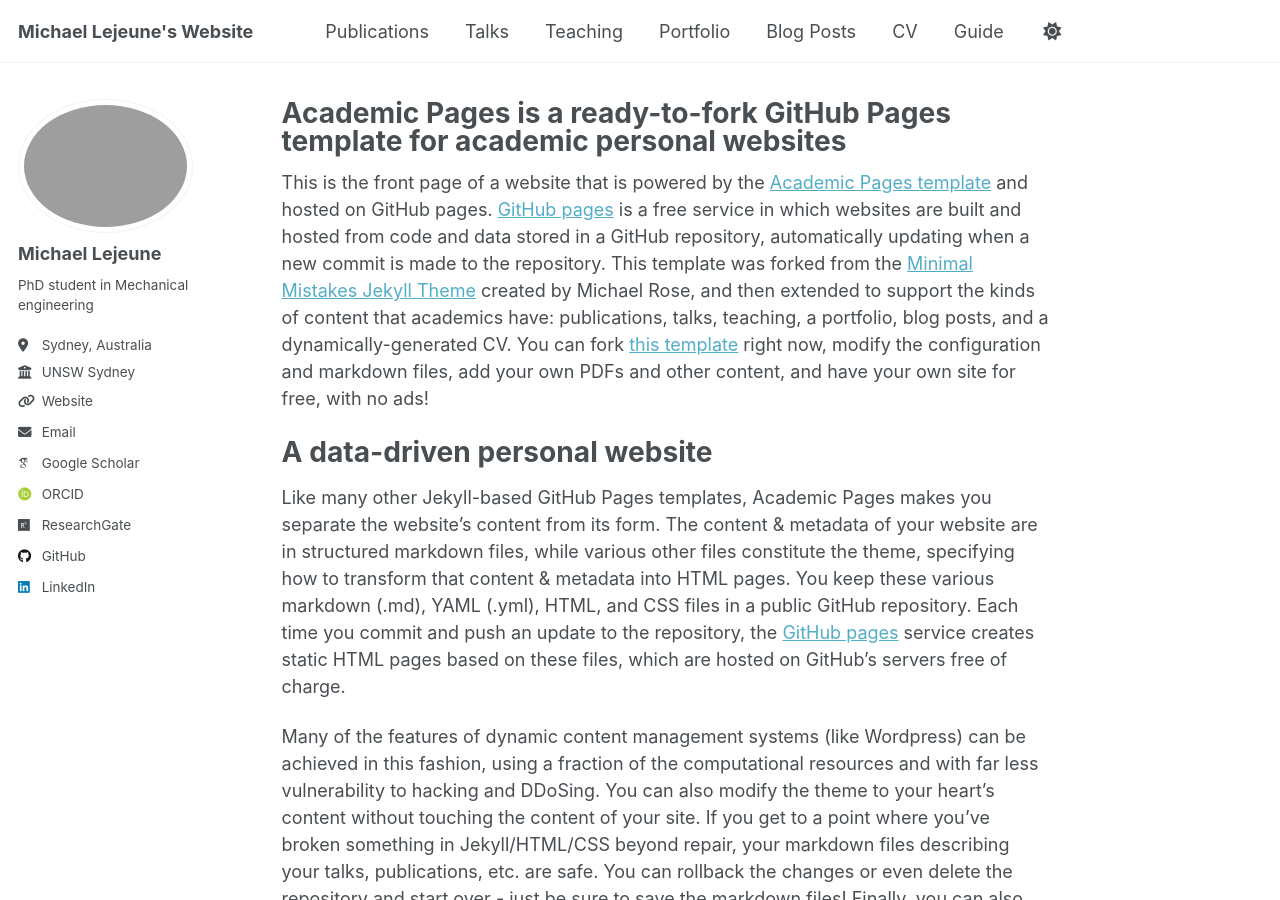
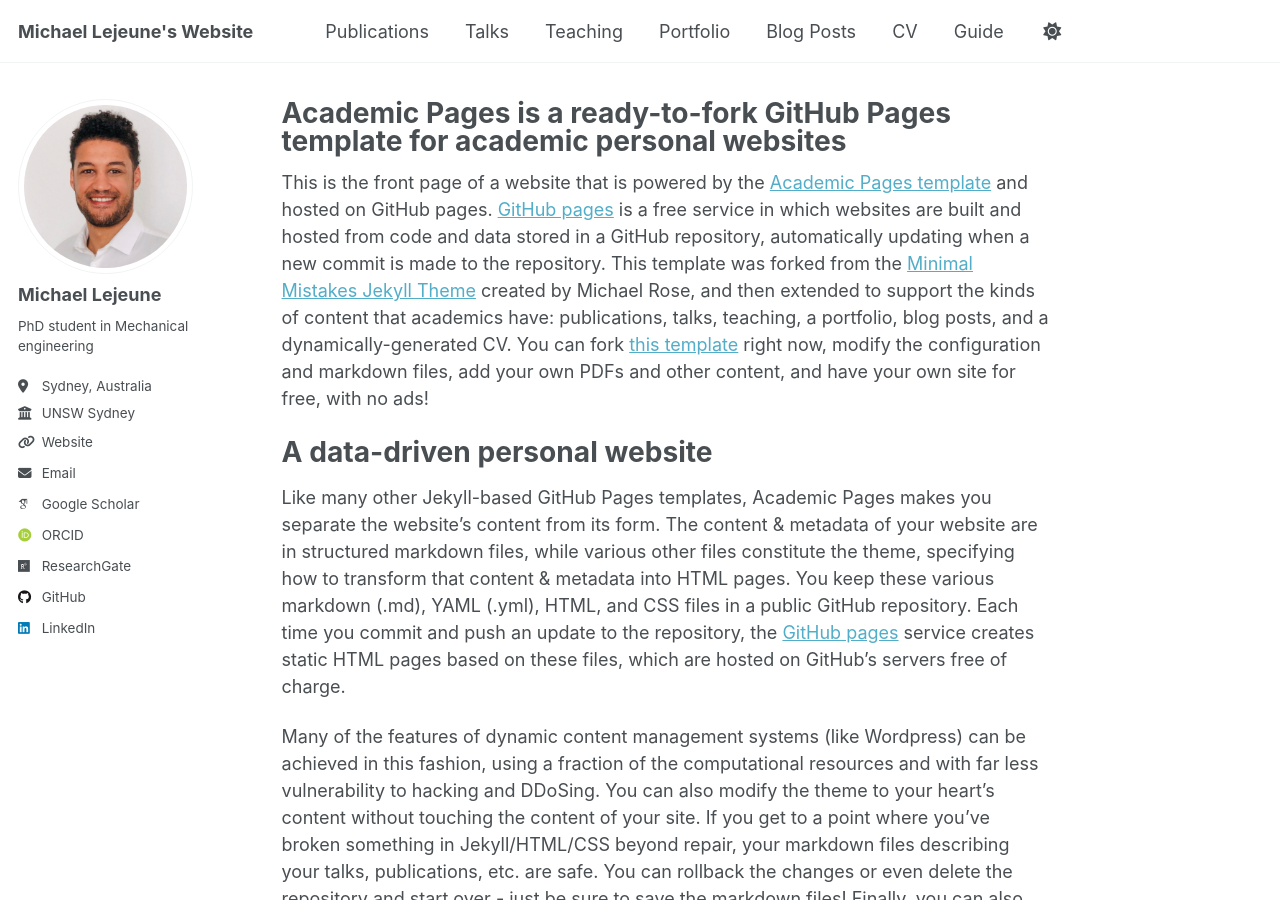
Before and after one commit to Michael-ljn/Michael-ljn.github.io, a Jekyll site: the page built from _pages/about.md, in a window 1280 px wide and 900 px high. Built offline with Jekyll 4.4.1, drawn with Linux system fonts in a browser that asks for light colours; some web fonts are replaced.

Commit message:
Update _config.yml

```diff
--- a/_config.yml
+++ b/_config.yml
@@ -22,7 +22,7 @@ repository               : "Michael-ljn.github.io"
 #               Additional customization can be done by editing /_includes/author-profile.html
 author:
   # Biographic information
-  avatar           : "IMG_19223.jpg"
+  avatar           : "profile.jpg"
   name             : "Michael Lejeune"
   pronouns         : # example: "she/her"
   bio              : "PhD student in Mechanical engineering"
```
